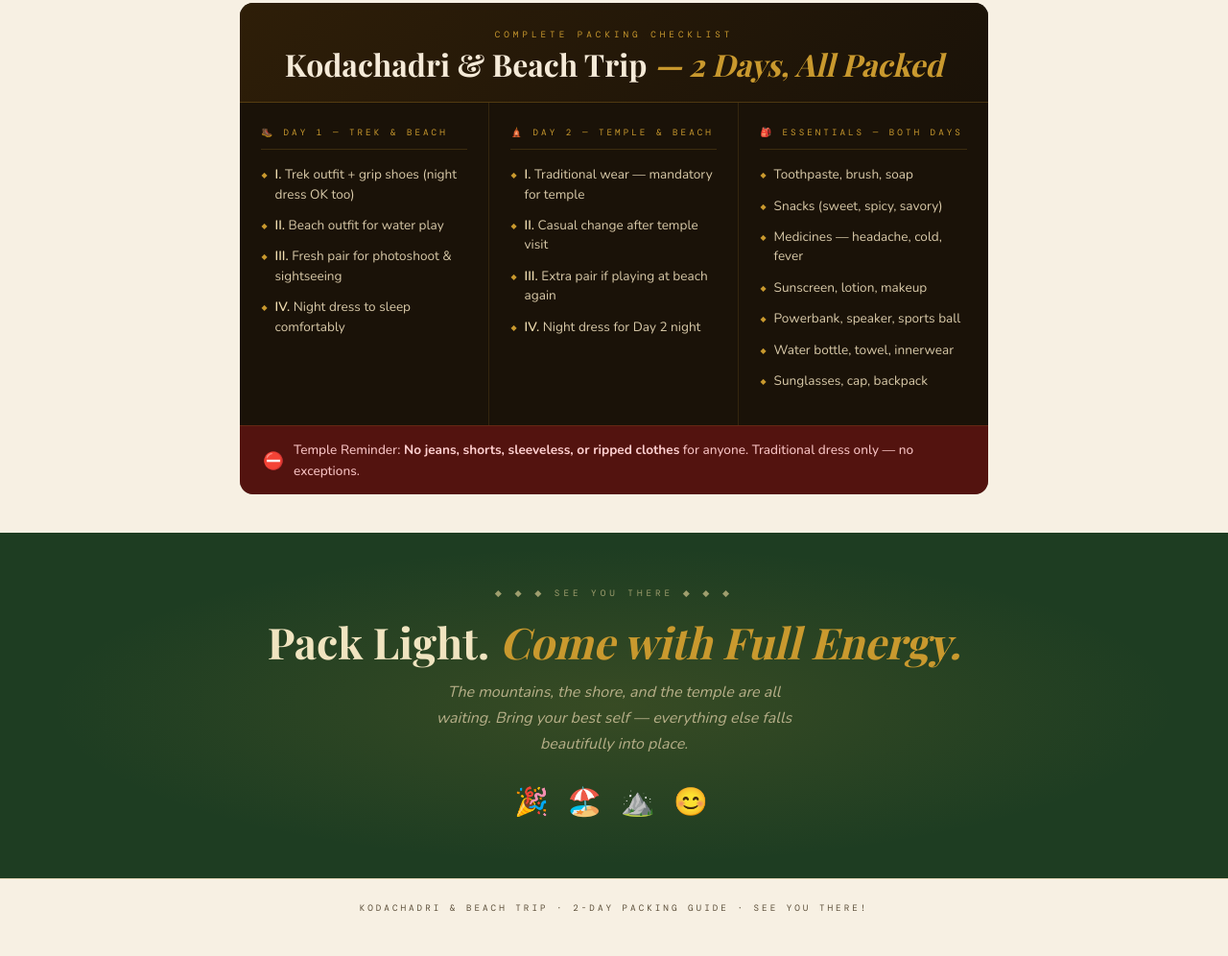
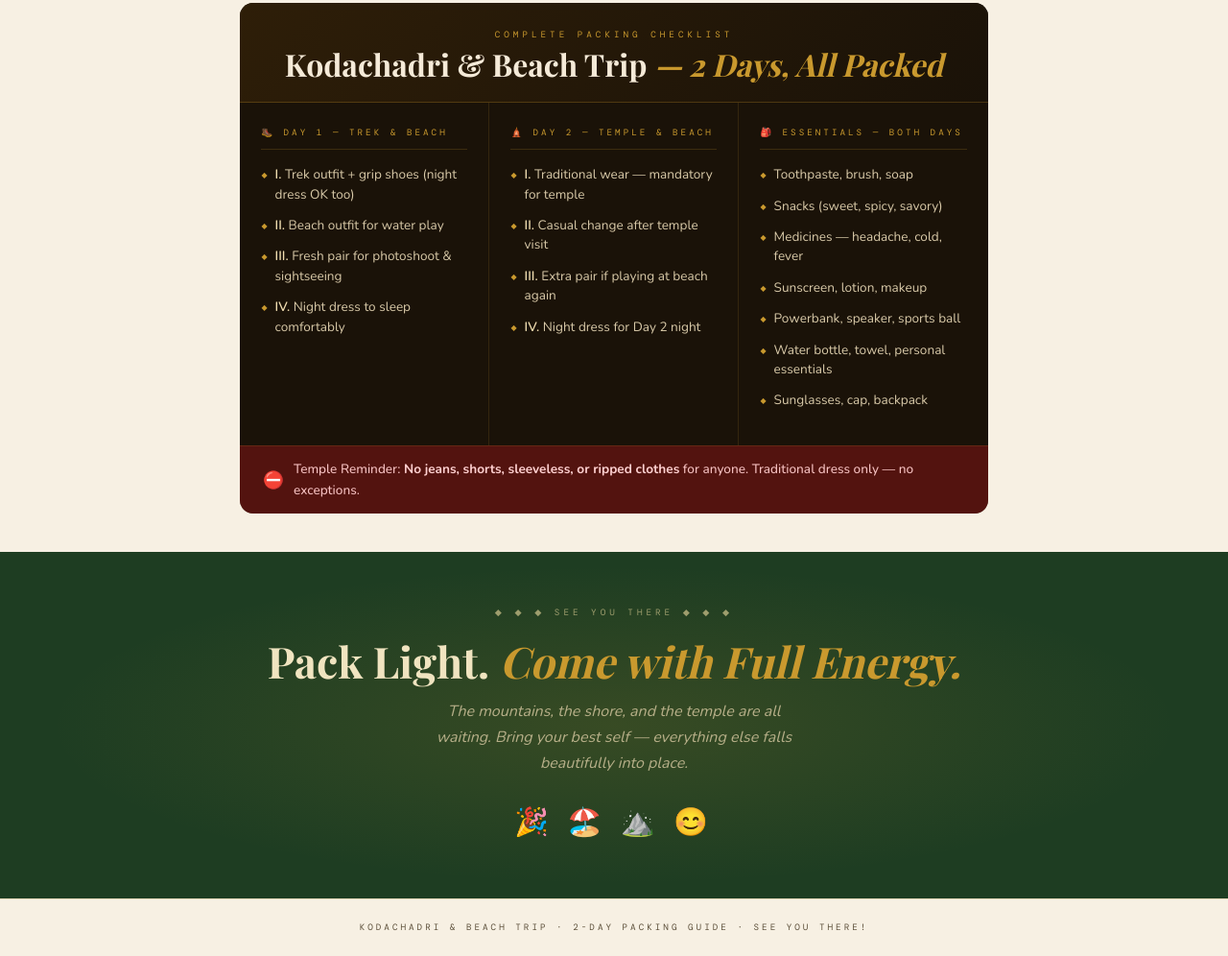
Before and after one commit to Rajk4477/trip-guide-kodachadri-udupi, a plain HTML site: page index.html in a window 1280 px wide. Shown: the part 3013-4009 px from the top of the page at 96% size. Drawn offline with nearby package versions, Linux system fonts and the light colour scheme; a web font is replaced by a local one.

```diff
--- a/index.html
+++ b/index.html
@@ -1059,7 +1059,7 @@
             <div class="sum-item"><span class="sum-dot">◆</span><span class="sum-text">Powerbank, speaker, sports
                 ball</span></div>
             <div class="sum-item"><span class="sum-dot">◆</span><span class="sum-text">Water bottle, towel,
-                innerwear</span></div>
+                personal essentials</span></div>
             <div class="sum-item"><span class="sum-dot">◆</span><span class="sum-text">Sunglasses, cap, backpack</span>
             </div>
           </div>
```
